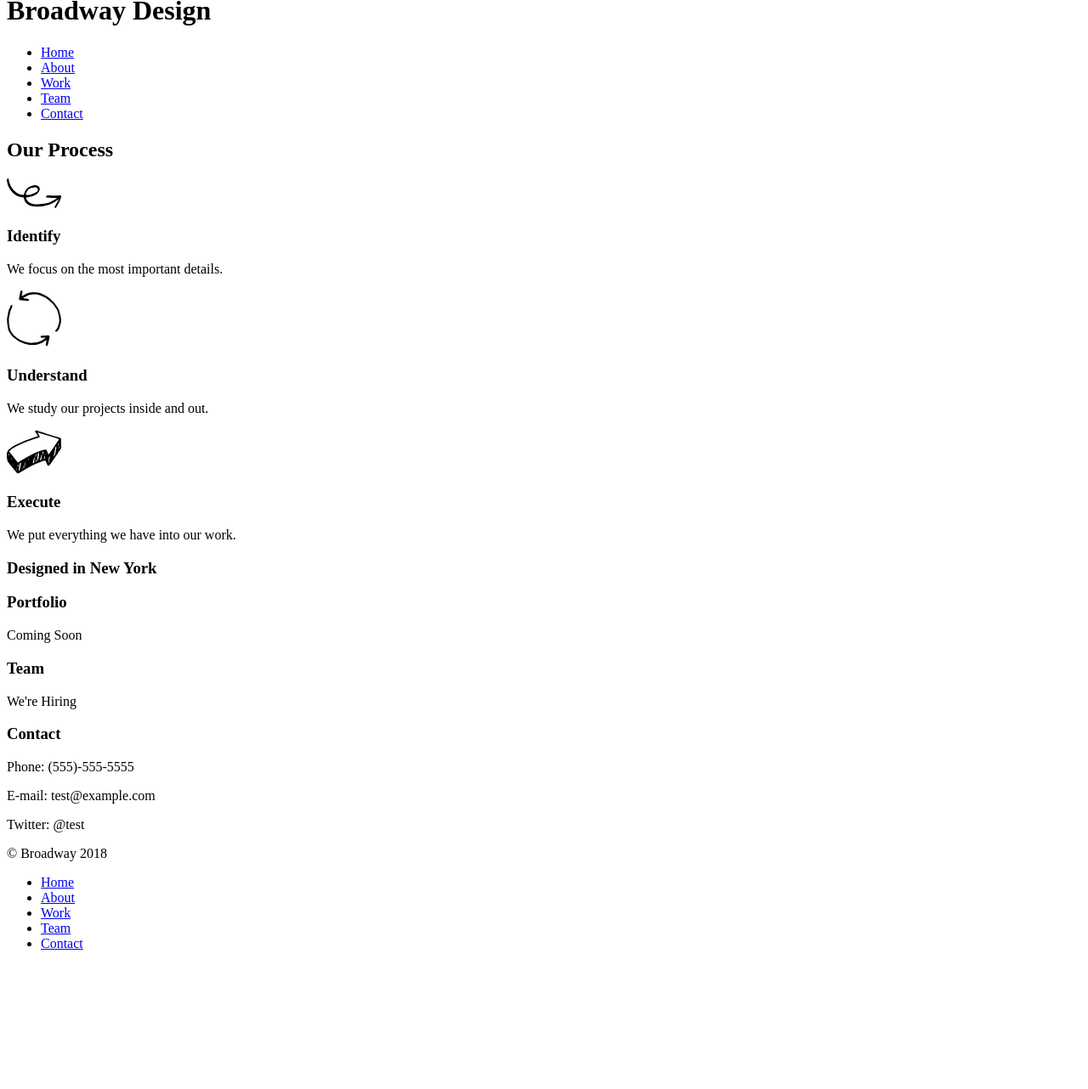
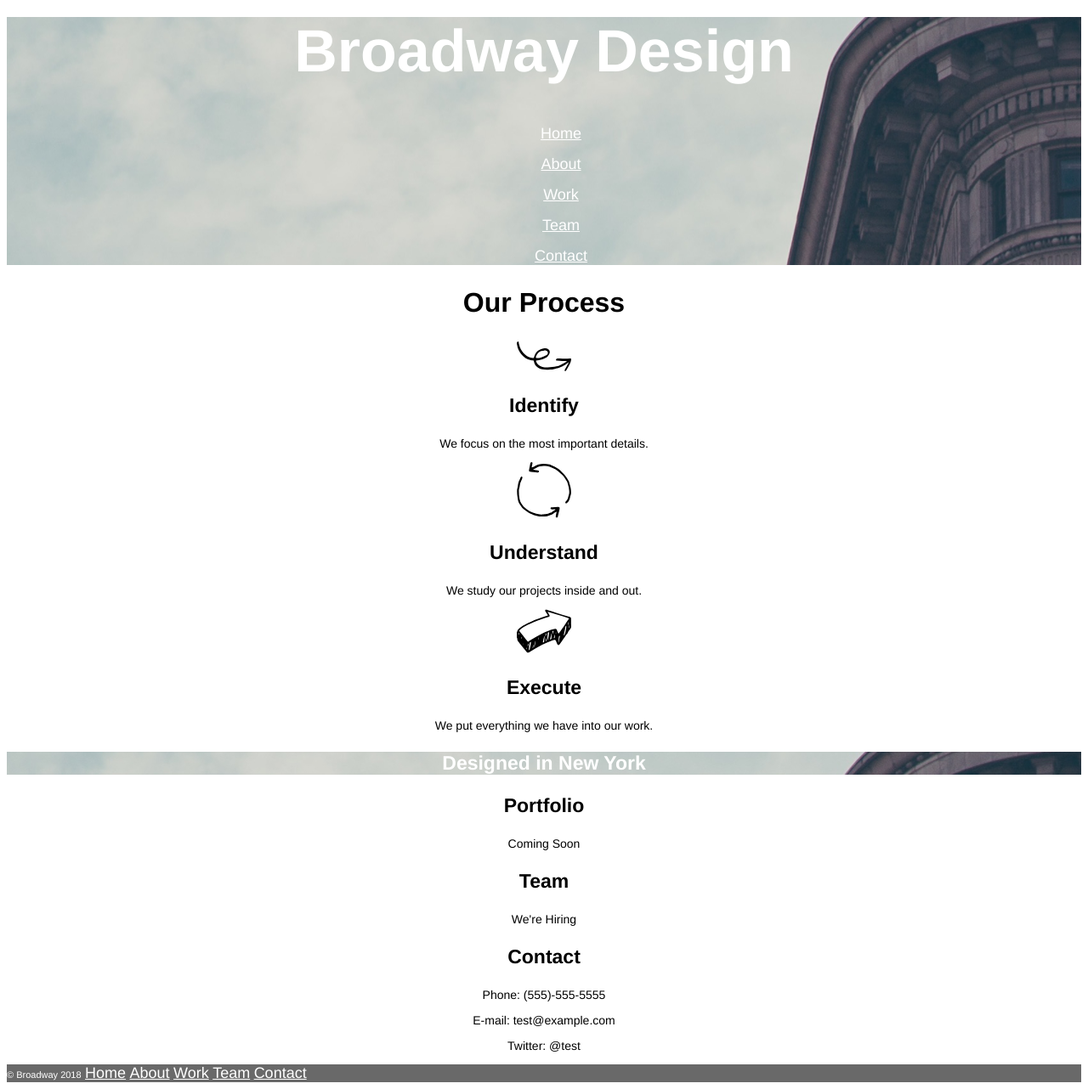
Before and after one commit to danh15/broadway, a plain HTML site: page index.html in a window 1280 px wide. Shown: the part 27-1309 px from the top of the page at 85% size. Before the commit the page ends 1163 px from the top, so only its background shows below. Drawn offline with Linux system fonts and the light colour scheme.

Commit message:
Remove footer list, Add css

```diff
--- a/index.html
+++ b/index.html
@@ -9,7 +9,7 @@
     <!-- Header Content -->
     <div id="header">
       <h1>Broadway Design</h1>
-      <ul>
+      <ul id="main-nav">
         <li><a href="#">Home</a></li>
         <li><a href="#">About</a></li>
         <li><a href="#">Work</a></li>
@@ -18,7 +18,7 @@
       </ul>
     </div>
     <!-- Main Content -->
-    <div id="mainContent">
+    <div id="main-content">
       <h2>Our Process</h2>
       <section>
         <img src="./resources/images/identify.svg" alt="Identify Arrow">
@@ -37,7 +37,7 @@
       </section>
     </div>
     <!-- About Us Seciton -->
-    <div id="aboutSection">
+    <div id="about-section">
       <h3>Designed in New York</h3>
       <!-- Portfolio -->
       <h3>Portfolio</h3>
@@ -54,13 +54,11 @@
     <!-- Footer Content -->
     <footer>
       <p>&copy; Broadway 2018</p>
-      <ul>
-        <li><a href="#">Home</a></li>
-        <li><a href="#">About</a></li>
-        <li><a href="#">Work</a></li>
-        <li><a href="#">Team</a></li>
-        <li><a href="#">Contact</a></li>
-      </ul>
+      <a href="#">Home</a></li>
+      <a href="#">About</a>
+      <a href="#">Work</a>
+      <a href="#">Team</a>
+      <a href="#">Contact</a>
     </footer>
   </body>
 </html>
--- a/resources/css/style.css
+++ b/resources/css/style.css
@@ -0,0 +1,51 @@
+body {
+  font-family: helvetica, verdana, sans-serif;
+  text-align: center;
+}
+#header,
+#about-section h3:first-child {
+  background-image: url("../images/the-flatiron-building.png");
+}
+h1,
+h2,
+h3 {
+  font-weight: bold;
+}
+h1 {
+  font-size: 70px;
+}
+h2  {
+  font-size: 32px
+}
+h3 {
+  font-size: 23px;
+}
+h1,
+a,
+#about-section h3:first-child,
+footer {
+  color: white;
+}
+ul {
+  list-style: none;
+}
+#main-nav li {
+    margin-top: 15px;
+}
+a {
+  font-size: 18px;
+}
+p {
+  font-size: 14px;
+}
+footer {
+  background-color: dimgray;
+  text-align: left;
+}
+footer p {
+  font-size: 11px;
+}
+footer p,
+footer a {
+  display: inline;
+}
```
